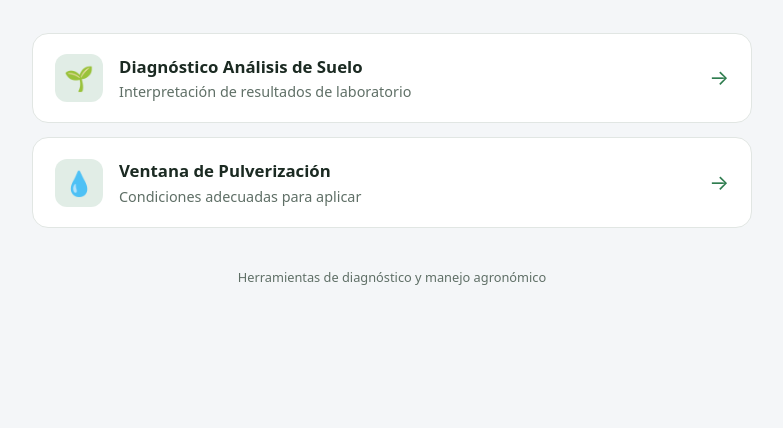
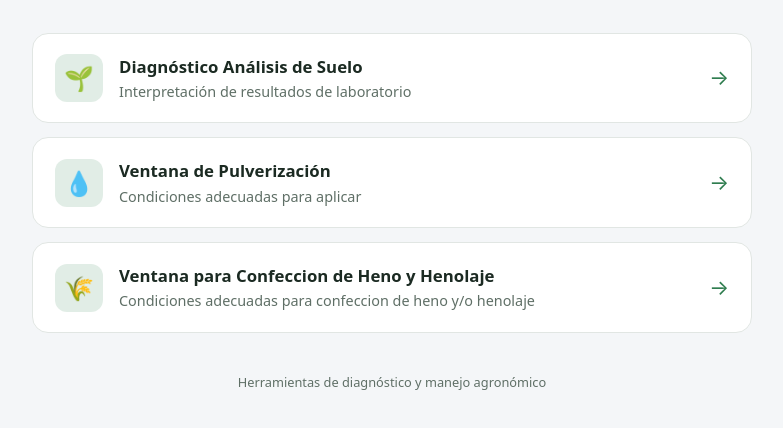
Before and after one commit to eblen7/APPs-WEB, a plain HTML site: page index.html in a window 1280 px wide. Shown: the part 182-610 px from the top of the page, without its empty margins (248-1031 px from the left). Drawn offline with Linux system fonts and the light colour scheme.

Commit message:
Update index.html

```diff
--- a/index.html
+++ b/index.html
@@ -213,6 +213,17 @@
                 <span class="flecha">→</span>
             </a>
 
+                 <!-- ───────── DASHBOARD 3 ───────── -->
+            <a class="tarjeta"
+               href="Ventana de Heno y Henolaje.html"> <!-- ① ARCHIVO ◀◀ EDITAR -->
+                <div class="icono">🌾</div>          <!-- ② ÍCONO ◀◀ EDITAR -->
+                <div class="texto">
+                    <h2>Ventana para Confeccion de Heno y Henolaje</h2> <!-- ③ TÍTULO ◀◀ EDITAR -->
+                    <p>Condiciones adecuadas para confeccion de heno y/o henolaje </p> <!-- ④ DESCRIPCIÓN ◀◀ EDITAR -->
+                </div>
+                <span class="flecha">→</span>
+            </a>
+
         </main>
 
         <!-- Pie de página (podés cambiar el texto o borrar todo el bloque) -->
```
